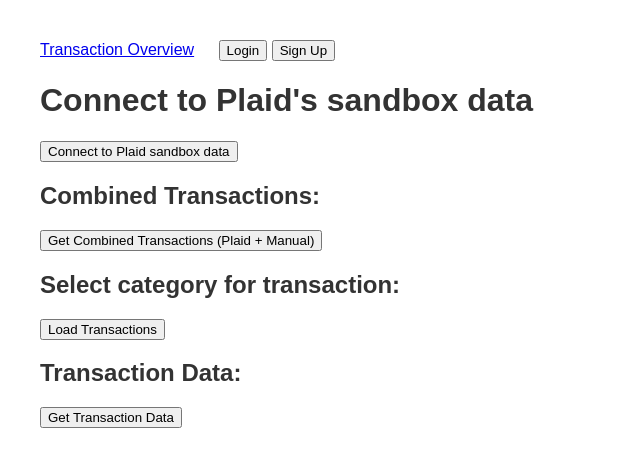
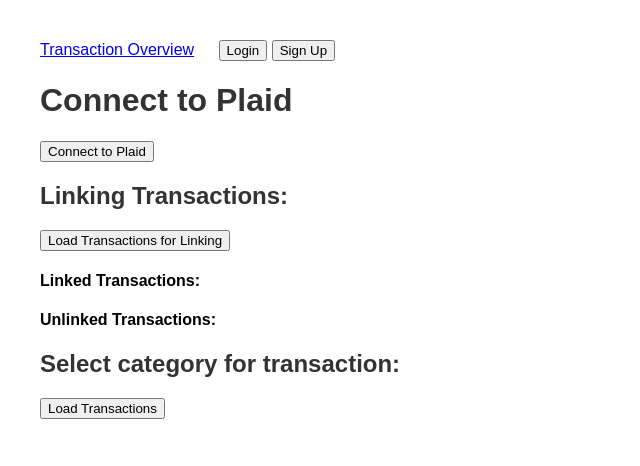
Before and after one commit to gx1b7980/GJKR, a plain HTML site: page frontend/index.html in a window 1280 px wide. Shown: the whole page, without its empty margins (0-640 px from the left). Drawn offline with Linux system fonts and the light colour scheme; no server answers.

Commit message:
Added header for showing linked and unlinked transactions

```diff
--- a/frontend/index.html
+++ b/frontend/index.html
@@ -43,20 +43,22 @@
   </div>
 
 
-  <h1>Connect to Plaid's sandbox data</h1>
-  <button onclick="connectToPlaid()">Connect to Plaid sandbox data</button>
+  <h1>Connect to Plaid</h1>
+  <button onclick="connectToPlaid()">Connect to Plaid</button>
 
-  <h2>Combined Transactions:</h2>
+  <h2>Linking Transactions:</h2>
   <pre id="combined-transaction-data" style="display: none;"></pre>
-  <button onclick="getCombinedTransactions()">Get Combined Transactions (Plaid + Manual)</button>
+  <button onclick="getCombinedTransactions()">Load Transactions for Linking</button>
+
+  <h4>Linked Transactions:</h2>
+  <div id="linked-transactions"></div>
+
+  <h4>Unlinked Transactions:</h2>
+  <div id="unlinked-transactions"></div>
 
   <h2>Select category for transaction:</h2>
   <div id="transaction-list"></div>
   <button onclick="loadTransactions()">Load Transactions</button>
 
-  <h2>Transaction Data:</h2>
-  <pre id="transaction-data" style="display: none;"></pre>
-  <button onclick="getTransactions()">Get Transaction Data</button>
-
 </body>
 </html>
```
